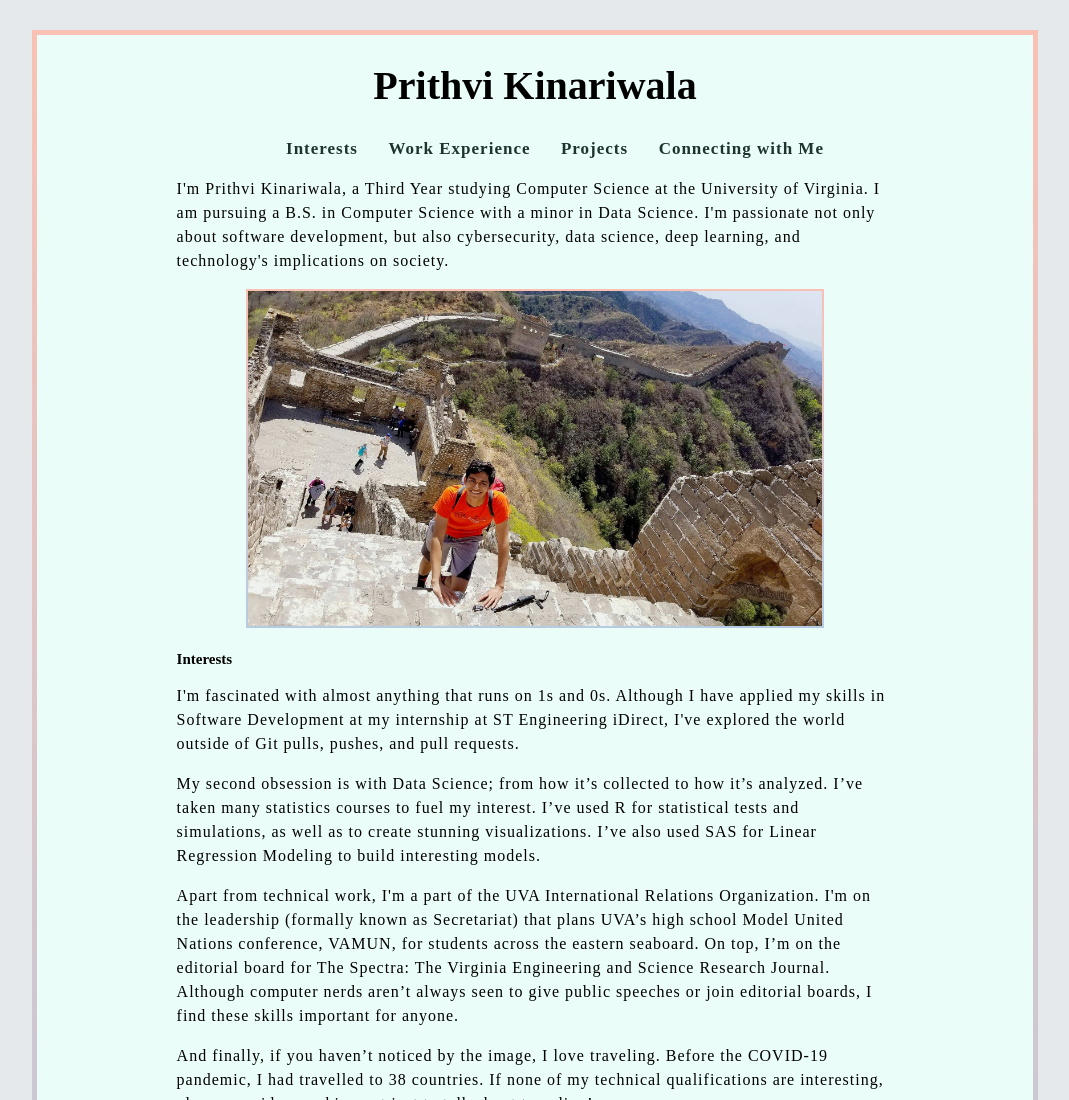
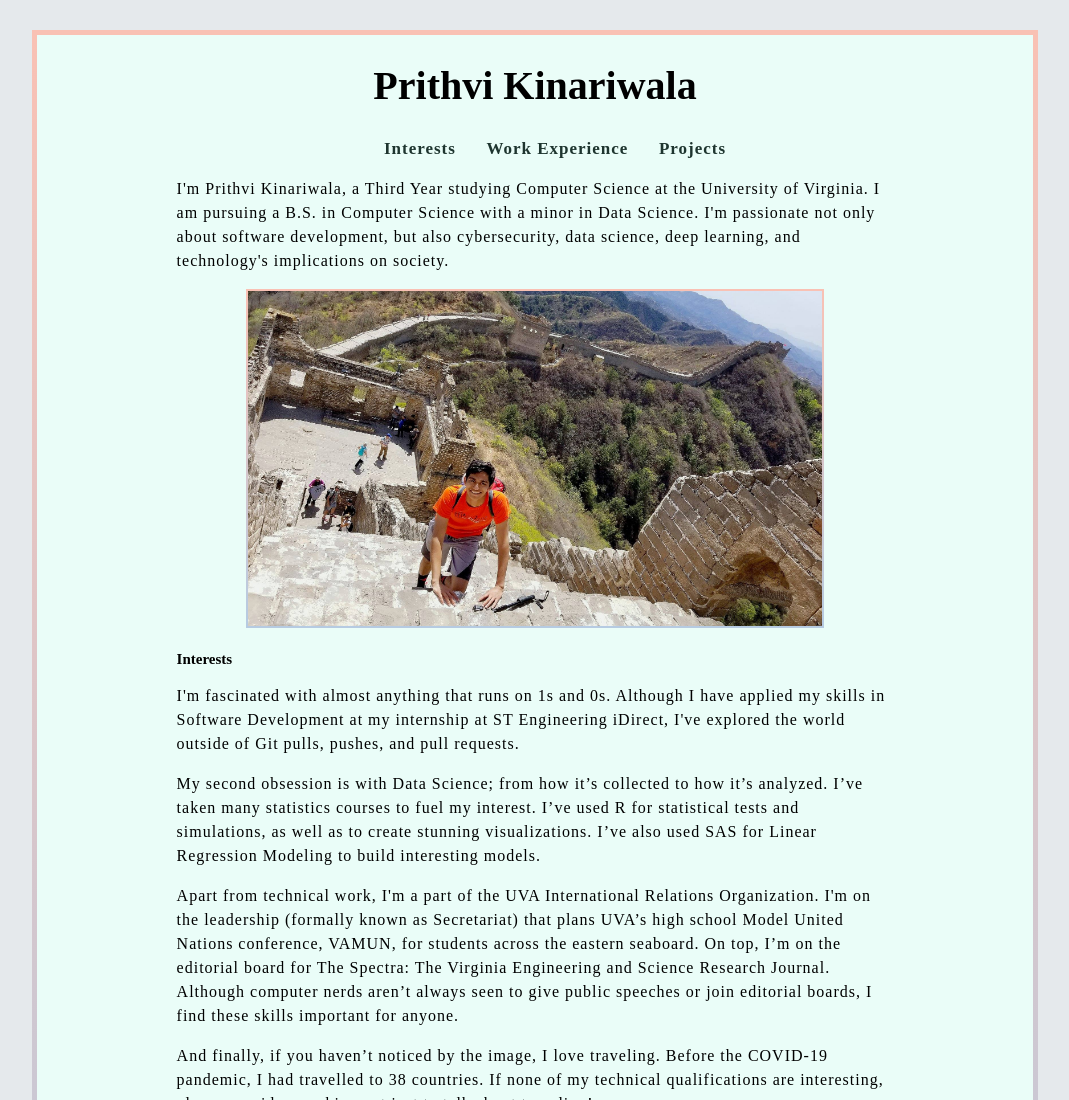
Before and after one commit to prithvikin/prithvikin.github.io, a plain HTML site: page index.html in a window 1280 px wide. Shown: the top 1100 px of the page, without its empty margins (105-1174 px from the left). Drawn offline with Linux system fonts and the light colour scheme; a web font is replaced by a local one.

Commit message:
Update index.html
fixed broken link

```diff
--- a/index.html
+++ b/index.html
@@ -15,7 +15,6 @@
       <li><a class="active" href="#interests">Interests</a></li>
       <li><a href="#work_experience">Work Experience</a></li>
       <li><a href="#projects">Projects</a></li>
-      <li><a href="#connect">Connecting with Me</a></li>
     </b></ul>
 
     <div class = "bodyText">
```
